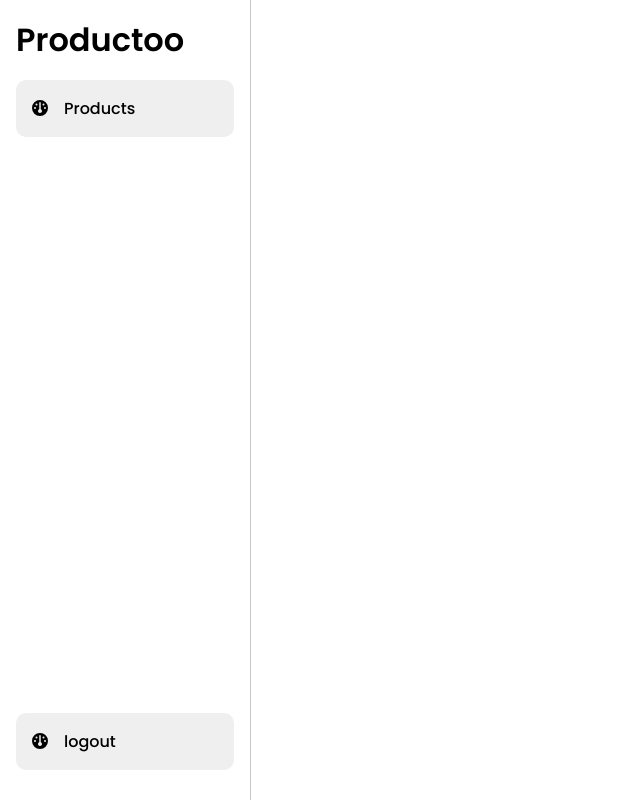
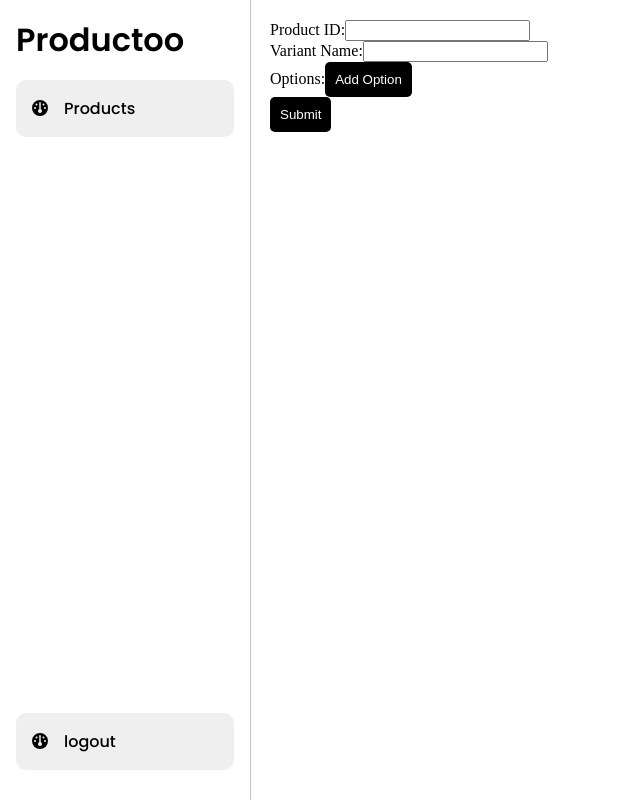
Before and after one commit to anirudh-mk/product-inventory-management-frontend, a React (Vite) app: page /dashboard/products/1/create in a window 1280 px wide. Shown: the whole page, without its empty margins (0-640 px from the left). Built offline with nearby package versions, Linux system fonts and the light colour scheme.

Commit message:
feat(stock create screen)

```diff
--- a/src/screens/DashboardScreen.jsx
+++ b/src/screens/DashboardScreen.jsx
@@ -4,6 +4,7 @@ import Sidebar from '../widgets/Sidebar'
 import ProductScreen from './ProductScreen'
 import ProductDetailsScreen from './ProductDetailsScreen'
 import ProductCreateScreen from './ProductCreateScreen'
+import StockCreateScreen from './StockCreateScreen'
 
 function DashboardScreen() {
     return (
@@ -13,6 +14,7 @@ function DashboardScreen() {
                     <Route path="products" element={<ProductScreen />} />
                     <Route path='products/:id' element={<ProductDetailsScreen />} />
                     <Route path='products/create' element={<ProductCreateScreen />} />
+                    <Route path='products/:id/create' element={<StockCreateScreen />} />
                 </Routes>
             </Sidebar>
         </>
--- a/src/screens/ProductDetailsScreen.jsx
+++ b/src/screens/ProductDetailsScreen.jsx
@@ -4,8 +4,12 @@ import { useParams } from 'react-router-dom';
 import style from '../style/productDetailsScreen.module.css'
 import { FontAwesomeIcon } from '@fortawesome/react-fontawesome';
 import { faPlus } from '@fortawesome/free-solid-svg-icons';
+import { useNavigate } from 'react-router-dom';
+
 
 function ProductDetailsScreen() {
+
+    const navigate = useNavigate();
 
     const { id } = useParams();
 
@@ -62,7 +66,7 @@ function ProductDetailsScreen() {
                 ) : (
                     <p>No variants available</p>
                 )}
-                <div className={style.createCard}>
+                <div className={style.createCard} onClick={() => navigate(`create`)}>
                     <FontAwesomeIcon icon={faPlus} />
                 </div>
             </div>
--- /dev/null
+++ b/src/screens/StockCreateScreen.jsx
@@ -0,0 +1,74 @@
+import axios from 'axios';
+import React, { useState } from 'react'
+
+
+function StockCreateScreen() {
+    const [product, setProduct] = useState('');
+    const [name, setName] = useState('');
+    const [options, setOptions] = useState([]);
+
+    const handleOptionChange = (index, event) => {
+        const newOptions = [...options];
+        newOptions[index] = event.target.value;
+        setOptions(newOptions);
+    };
+
+    const addOptionField = () => {
+        setOptions([...options, '']);
+    };
+
+    const handleSubmit = async (event) => {
+        event.preventDefault();
+
+        const formData = {
+            product,
+            name,
+            options,
+        };
+
+        try {
+            const response = await axios.post('/your-api-endpoint', formData);
+            console.log('Form submitted successfully:', response.data);
+        } catch (error) {
+            console.error('Error submitting the form:', error);
+        }
+    };
+
+    return (
+        <form onSubmit={handleSubmit}>
+            <div>
+                <label>Product ID:</label>
+                <input
+                    type="text"
+                    value={product}
+                    onChange={(e) => setProduct(e.target.value)}
+                />
+            </div>
+            <div>
+                <label>Variant Name:</label>
+                <input
+                    type="text"
+                    value={name}
+                    onChange={(e) => setName(e.target.value)}
+                />
+            </div>
+            <div>
+                <label>Options:</label>
+                {options.map((option, index) => (
+                    <input
+                        key={index}
+                        type="text"
+                        value={option}
+                        onChange={(e) => handleOptionChange(index, e)}
+                    />
+                ))}
+                <button type="button" onClick={addOptionField}>
+                    Add Option
+                </button>
+            </div>
+            <button type="submit">Submit</button>
+        </form>
+    );
+};
+
+export default StockCreateScreen
```
